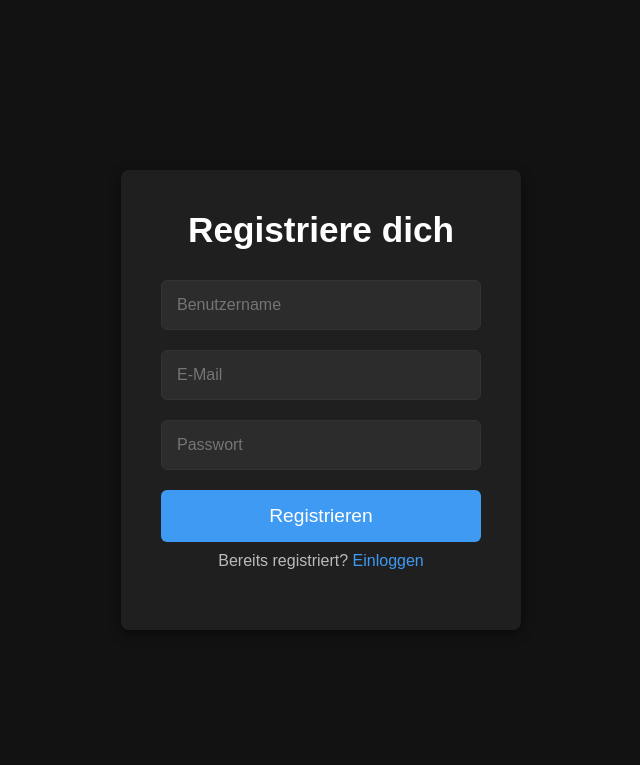
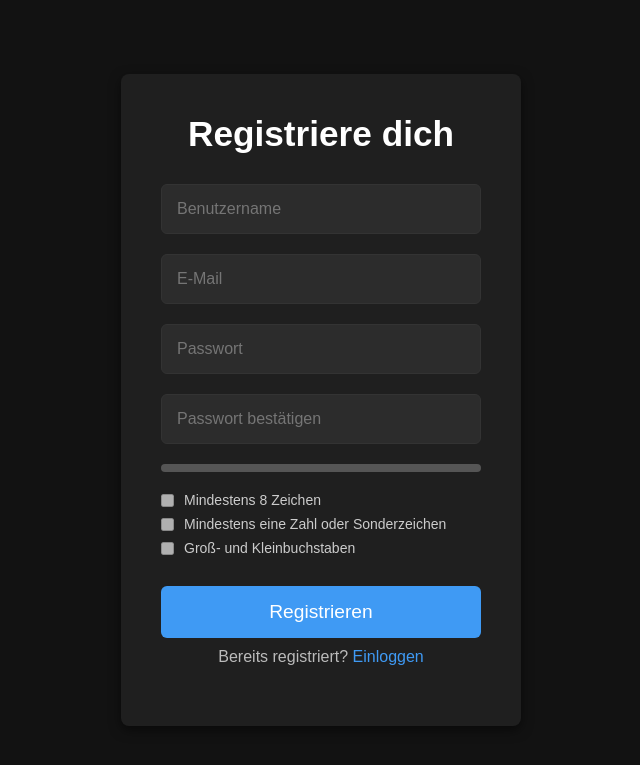
Before and after one commit to MarsgameJu/SafeLogin, a Flask app: page /register in a window 1280 px wide. Shown: the top 765 px of the page, without its empty margins (319-959 px from the left). Run offline with Flask 3, Linux system fonts and the light colour scheme.

Commit message:
display of PW strength and confirmation of PW

```diff
--- a/app.py
+++ b/app.py
@@ -72,7 +72,7 @@ def login():
             session["temp_totp_secret"] = user[2]
             return redirect(url_for("verify_2fa"))  # Zu 2FA-Überprüfung weiterleiten
         else:
-            flash("Falsche Anmeldedaten.", "danger")
+            flash("Falsche Anmeldedaten.", "warning") #flash message
 
     return render_template("login.html")
 
@@ -82,6 +82,13 @@ def register():
         username = request.form["username"]
         email = request.form["email"]
         password = request.form["password"]
+        confirm_password = request.form["confirm-password"]  # Bestätigungspasswort
+
+        # Überprüfen, ob die Passwörter übereinstimmen
+        if password != confirm_password:
+            flash("Die Passwörter stimmen nicht überein!", "danger")
+            return redirect(url_for("register"))  # Zurück zur Registrierung, wenn die Passwörter nicht übereinstimmen
+
         hashed_pw = hash_password(password)
         totp_secret = generate_totp_secret()
 
@@ -93,6 +100,7 @@ def register():
             flash("Benutzername oder E-Mail bereits vergeben.", "danger")
 
     return render_template("register.html")
+
 
 
 @app.route("/2fa/<email>", methods=["GET", "POST"])
--- /dev/null
+++ b/static/password-check.js
@@ -0,0 +1,94 @@
+document.getElementById('password-form').addEventListener('submit', function(event) {
+    event.preventDefault(); // Verhindert das Absenden des Formulars, damit wir zuerst validieren
+
+    const password = document.getElementById('password').value;
+    const confirmPassword = document.getElementById('confirm-password').value;
+
+    // Kriterien für Passwort
+    const lengthCriteria = password.length >= 8;
+    const numberOrSpecialCharCriteria = /[0-9!@#$%^&*(),.?":{}|<>]/.test(password);
+    const caseCriteria = /[a-z]/.test(password) && /[A-Z]/.test(password);
+
+    // Überprüfung der Passwortbedingungen
+    if (password !== confirmPassword) {
+        flashMessage('Die Passwörter stimmen nicht überein!', 'danger');
+        console.log('Die Passwörter stimmen nicht überein!');
+        return; // Verhindert das Absenden des Formulars
+    }
+
+    if (!lengthCriteria || !numberOrSpecialCharCriteria || !caseCriteria) {
+        flashMessage('Das Passwort erfüllt nicht alle Anforderungen!', 'danger');
+        console.log('Das Passwort erfüllt nicht alle Anforderungen!');
+        return; // Verhindert das Absenden des Formulars
+    }
+
+    // Wenn alle Bedingungen erfüllt sind, das Formular absenden (kann nach erfolgreicher Validierung gemacht werden)
+    flashMessage('Passwörter sind gültig!', 'success');
+    console.log('Passwörter sind gültig!');
+    this.submit(); // Formular wird tatsächlich abgeschickt
+});
+
+
+document.getElementById('password').addEventListener('input', function () {
+    const password = this.value;
+    const confirmPassword = document.getElementById('confirm-password').value;
+    const progressBar = document.getElementById('password-progress');
+    const requirements = document.querySelectorAll('.requirement input');
+    const submitBtn = document.getElementById('submit-btn');
+
+    // Passwortstärke prüfen
+    const lengthCriteria = password.length >= 8;
+    const numberOrSpecialCharCriteria = /[0-9!@#$%^&*(),.?":{}|<>]/.test(password);
+    const caseCriteria = /[a-z]/.test(password) && /[A-Z]/.test(password);
+
+    let fulfilledConditions = 0;
+    if (lengthCriteria) fulfilledConditions++;
+    if (numberOrSpecialCharCriteria) fulfilledConditions++;
+    if (caseCriteria) fulfilledConditions++;
+
+    const strengthPercentage = (fulfilledConditions / 3) * 100;
+    progressBar.style.width = `${strengthPercentage}%`;
+
+    if (password.length === 0) {
+        progressBar.style.backgroundColor = 'transparent';
+    } else if (fulfilledConditions === 1) {
+        progressBar.style.backgroundColor = '#ff4c4c';
+    } else if (fulfilledConditions === 2) {
+        progressBar.style.backgroundColor = '#ffbf00';
+    } else if (fulfilledConditions === 3) {
+        progressBar.style.backgroundColor = '#4caf50';
+    }
+
+    // Anforderungen anzeigen
+    requirements[0].checked = lengthCriteria;
+    requirements[1].checked = numberOrSpecialCharCriteria;
+    requirements[2].checked = caseCriteria;
+
+    // Passwort bestätigen prüfen
+    if (password === confirmPassword && lengthCriteria && numberOrSpecialCharCriteria && caseCriteria) {
+        submitBtn.disabled = false;
+    } else {
+        submitBtn.disabled = true;
+    }
+});
+
+document.getElementById('confirm-password').addEventListener('input', function () {
+    const password = document.getElementById('password').value;
+    const confirmPassword = this.value;
+    const submitBtn = document.getElementById('submit-btn');
+
+    // Passwortbestätigung prüfen
+    if (password === confirmPassword) {
+        this.setCustomValidity(""); // Keine Fehlermeldung
+    } else {
+        this.setCustomValidity("Die Passwörter stimmen nicht überein!"); // Fehlermeldung
+        flashMessage('Passwörter stimmen nicht überein', 'warning');
+        console.log('Passwörter stimmen nicht überein');
+    }
+
+    if (password === confirmPassword && password.length >= 8) {
+        submitBtn.disabled = false;
+    } else {
+        submitBtn.disabled = true;
+    }
+});
--- a/static/style.css
+++ b/static/style.css
@@ -197,3 +197,126 @@ p {
 .auth-form button:active {
     background-color: #388e3c;
 }
+
+/* Flash-Benachrichtigungen */
+.alert-success {
+    background-color: #28a745;
+    color: white;
+    padding: 10px;
+    margin-bottom: 10px;
+    border-radius: 5px;
+}
+
+.alert-danger {
+    background-color: #dc3545;
+    color: white;
+    padding: 10px;
+    margin-bottom: 10px;
+    border-radius: 5px;
+}
+
+.alert-info {
+    background-color: #17a2b8;
+    color: white;
+    padding: 10px;
+    margin-bottom: 10px;
+    border-radius: 5px;
+}
+
+.alert-warning {
+    background-color: #ffc107;
+    color: black;
+    padding: 10px;
+    margin-bottom: 10px;
+    border-radius: 5px;
+}
+
+.flashes {
+    position: fixed;
+    top: 20px;
+    right: 20px;
+    z-index: 9999;
+    width: auto;
+    max-width: 400px;
+    margin: 0;
+}
+
+
+.flashes .alert {
+    margin: 5px 0;
+}
+
+input[type="password"],
+input[type="submit"] {
+    width: 100%;
+    padding: 15px;
+    margin: 10px 0;
+    border-radius: 6px;
+    border: 1px solid #333;
+    background-color: #2c2c2c;
+    color: #e0e0e0;
+    font-size: 1em;
+    outline: none;
+    transition: border 0.3s ease;
+}
+
+input[type="password"]:focus,
+input[type="submit"]:focus {
+    border-color: #3f9af4;
+    box-shadow: 0 0 8px rgba(63, 154, 244, 0.6);
+}
+
+.password-strength-bar {
+    width: 100%;
+    height: 8px;
+    background-color: #555;
+    border-radius: 5px;
+    margin-top: 10px;
+    margin-bottom: 20px;
+}
+
+.password-progress {
+    height: 100%;
+    width: 0;
+    background-color: #ff4c4c;
+    border-radius: 5px;
+}
+
+.password-requirements {
+    text-align: left;
+    margin-bottom: 20px;
+    color: #ddd;
+}
+
+.requirement {
+    font-size: 14px;
+    color: #ccc;
+    margin-bottom: 8px;
+    display: flex;
+    align-items: center;
+}
+
+.requirement input {
+    margin-right: 10px;
+    accent-color: #3f9af4;
+}
+
+.requirement.fulfilled {
+    color: #4caf50;
+    text-decoration: line-through;
+}
+
+input[type="submit"] {
+    background-color: #3f9af4;
+    color: white;
+    border: none;
+    padding: 15px;
+    font-size: 1.2em;
+    border-radius: 6px;
+    cursor: pointer;
+    transition: background-color 0.3s ease;
+}
+
+input[type="submit"]:hover {
+    background-color: #3578e5;
+}
--- a/templates/register.html
+++ b/templates/register.html
@@ -7,27 +7,55 @@
     <link rel="stylesheet" href="{{ url_for('static', filename='style.css') }}">
 </head>
 <body>
-
+    <div class="flashes">
+        {% with messages = get_flashed_messages(with_categories=True) %}
+            {% if messages %}
+                {% for category, message in messages %}
+                    <div class="alert alert-{{ category }}">
+                        {{ message }}
+                    </div>
+                {% endfor %}
+            {% endif %}
+        {% endwith %}
+    </div>
     <div class="container">
         <h1>Registriere dich</h1>
-
-        <!-- Flash Messages -->
-        {% with messages = get_flashed_messages(with_categories=true) %}
-            {% if messages %}
-                <div class="flash-message {{ category }}">{{ message }}</div>
-            {% endif %}
-        {% endwith %}
-
-        <!-- Registrierung Formular -->
-        <form method="POST" action="{{ url_for('register') }}">
+        <form method="POST" action="{{ url_for('register') }}" id="password-form">
             <input type="text" name="username" placeholder="Benutzername" required>
             <input type="email" name="email" placeholder="E-Mail" required>
-            <input type="password" name="password" placeholder="Passwort" required>
-            <input type="submit" value="Registrieren">
+
+            <input type="password" id="password" name="password" placeholder="Passwort" required>
+
+            <input type="password" id="confirm-password" name="confirm-password" placeholder="Passwort bestätigen" required>
+
+            <div id="password-strength-bar" class="password-strength-bar">
+                <div id="password-progress" class="password-progress"></div>
+            </div>
+
+            <div id="password-requirements" class="password-requirements">
+                <ul>
+                    <li id="length" class="requirement">
+                        <input type="checkbox" id="check-length" disabled>
+                        <label for="check-length">Mindestens 8 Zeichen</label>
+                    </li>
+                    <li id="number" class="requirement">
+                        <input type="checkbox" id="check-number" disabled>
+                        <label for="check-number">Mindestens eine Zahl oder Sonderzeichen</label>
+                    </li>
+                    <li id="case" class="requirement">
+                        <input type="checkbox" id="check-case" disabled>
+                        <label for="check-case">Groß- und Kleinbuchstaben</label>
+                    </li>
+                </ul>
+            </div>
+
+            <input type="submit" id="submit-btn" value="Registrieren" disabled>
         </form>
 
         <p>Bereits registriert? <a href="{{ url_for('login') }}">Einloggen</a></p>
     </div>
 
+    <script src="{{ url_for('static', filename='flash-message.js') }}"></script>
+    <script src="{{ url_for('static', filename='password-check.js') }}"></script>
 </body>
 </html>
```
Also changed, not shown: static/flash-message.js (added, +33 -0 lines), templates/login.html (+13 -8 lines), database/users.db, requirements.txt (line endings or trailing spaces).
